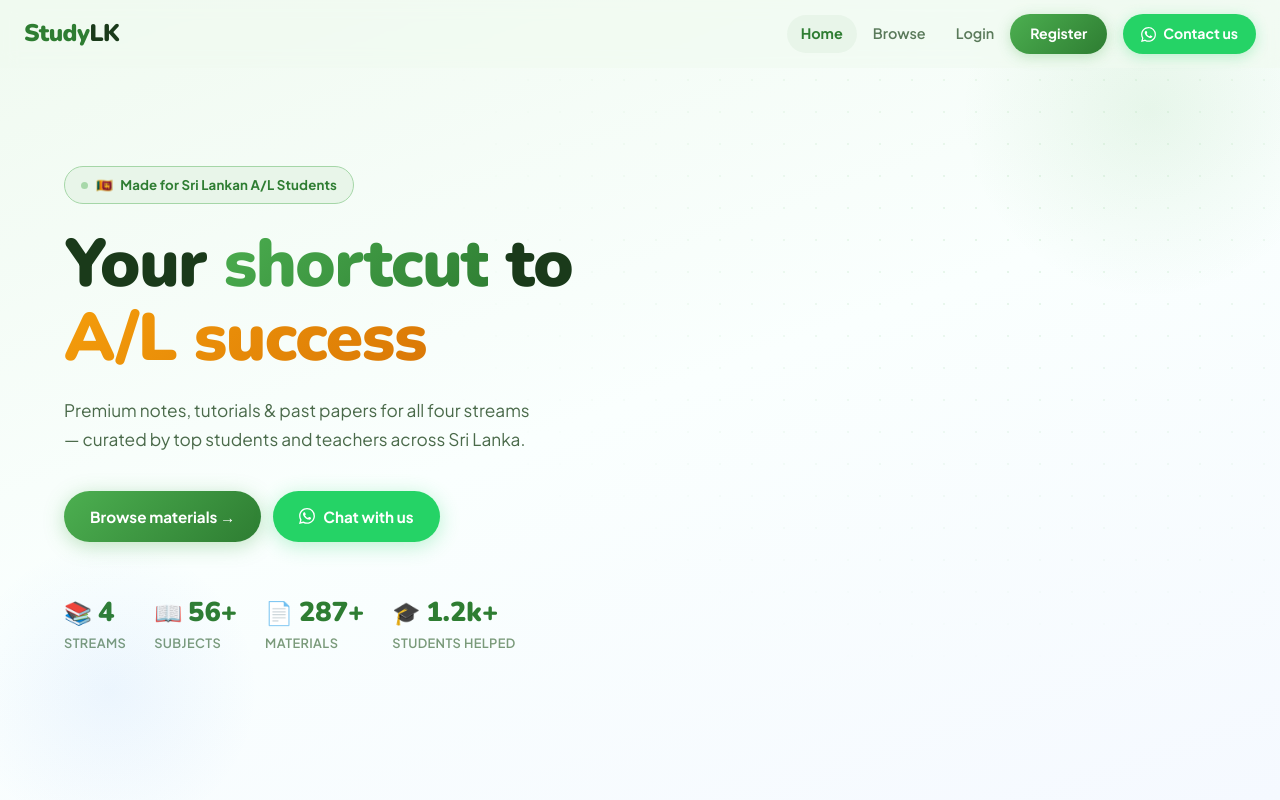
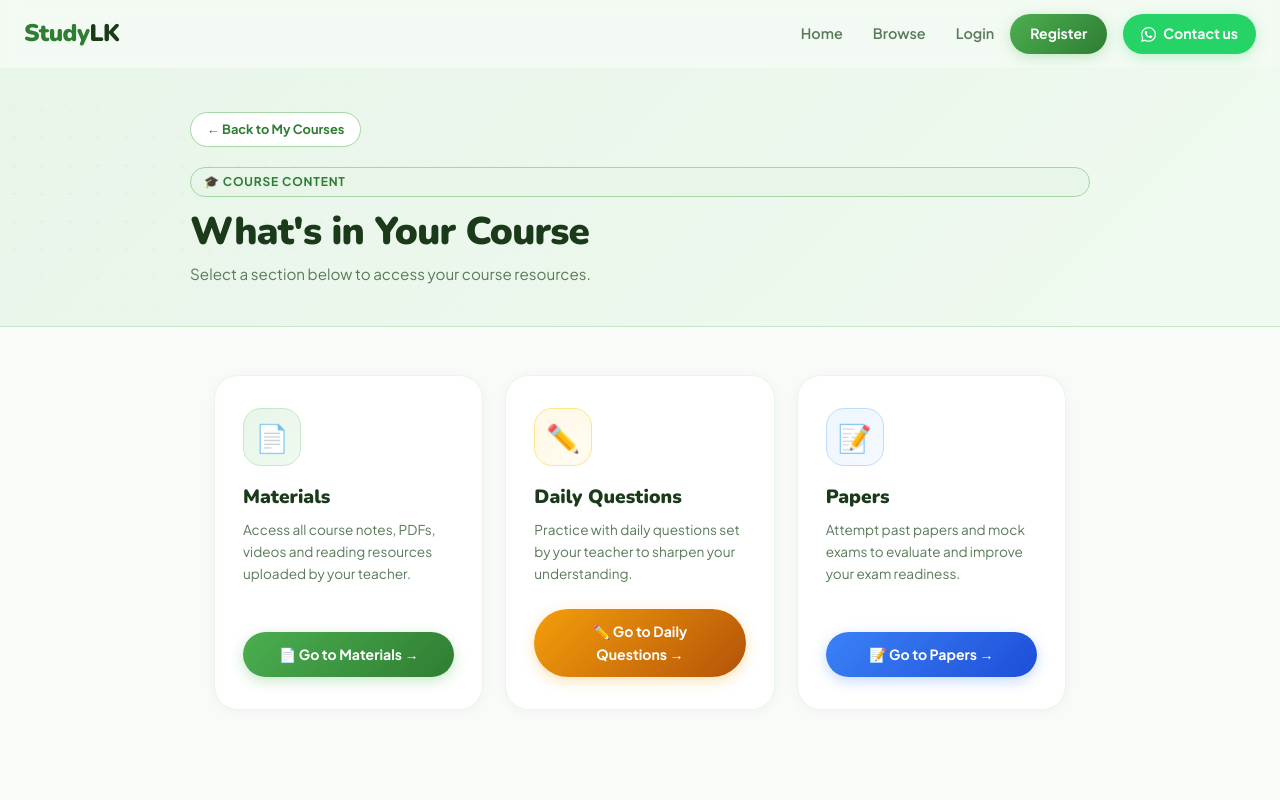
Before and after one commit to DSAN0/studylk, a React (Vite) app: page /my-courses/1/overview in a window 1280 px wide. Before the commit this address led to /. Shown: the top 800 px of the page. Built offline with nearby package versions, Linux system fonts and the light colour scheme.

Commit message:
solve appjxs course over view page

```diff
--- a/src/App.jsx
+++ b/src/App.jsx
@@ -13,6 +13,7 @@
 import Login from './pages/Login'
 import MyCourses from './pages/MyCourses'
 import EnrollCourse from './pages/EnrollCourse'
+import CourseOverview from './pages/CourseOverview'
 import CourseMaterials from './pages/CourseMaterials'
 import DailyQuestions from './pages/DailyQuestions'
 import CoursePapers from './pages/CoursePapers'
@@ -52,6 +53,10 @@
 
           {/* Student Area */}
           <Route path="/my-courses" element={<MyCourses />} />
+          <Route
+            path="/my-courses/:courseId/overview"
+            element={<CourseOverview />}
+          />
           <Route
             path="/my-courses/:courseId/materials"
             element={<CourseMaterials />}
--- /dev/null
+++ b/src/pages/CourseOverview.jsx
@@ -0,0 +1,222 @@
+import { useNavigate, useParams } from 'react-router-dom'
+
+const SECTIONS = [
+  {
+    key: 'materials',
+    icon: '📄',
+    title: 'Materials',
+    description: 'Access all course notes, PDFs, videos and reading resources uploaded by your teacher.',
+    color: '#2E7D32',
+    bg: 'linear-gradient(135deg, #E8F5E9 0%, #F0FAF0 100%)',
+    border: '#C8E6C9',
+    btnBg: 'linear-gradient(135deg, #4CAF50, #2E7D32)',
+    btnShadow: 'rgba(76,175,80,0.30)',
+    path: (id) => `/my-courses/${id}/materials`,
+  },
+  {
+    key: 'daily-questions',
+    icon: '✏️',
+    title: 'Daily Questions',
+    description: 'Practice with daily questions set by your teacher to sharpen your understanding.',
+    color: '#B45309',
+    bg: 'linear-gradient(135deg, #FEF9E7 0%, #FFFBF0 100%)',
+    border: '#FDE68A',
+    btnBg: 'linear-gradient(135deg, #F59E0B, #B45309)',
+    btnShadow: 'rgba(245,158,11,0.30)',
+    path: (id) => `/my-courses/${id}/daily-questions`,
+  },
+  {
+    key: 'papers',
+    icon: '📝',
+    title: 'Papers',
+    description: 'Attempt past papers and mock exams to evaluate and improve your exam readiness.',
+    color: '#1D4ED8',
+    bg: 'linear-gradient(135deg, #EFF6FF 0%, #F5F8FF 100%)',
+    border: '#BFDBFE',
+    btnBg: 'linear-gradient(135deg, #3B82F6, #1D4ED8)',
+    btnShadow: 'rgba(59,130,246,0.30)',
+    path: (id) => `/my-courses/${id}/papers`,
+  },
+]
+
+export default function CourseOverview() {
+  const { courseId } = useParams()
+  const navigate = useNavigate()
+
+  return (
+    <>
+      <BaseStyles />
+      <style>{`
+        .co-section-card {
+          background: white;
+          border-radius: 24px;
+          border: 1.5px solid #E8F5E9;
+          padding: 32px 28px;
+          display: flex;
+          flex-direction: column;
+          gap: 0;
+          box-shadow: 0 2px 14px rgba(0,0,0,0.04);
+          transition: transform 0.22s, box-shadow 0.22s;
+          animation: fadeUp 0.4s ease both;
+        }
+        .co-section-card:hover {
+          transform: translateY(-5px);
+          box-shadow: 0 16px 42px rgba(0,0,0,0.08);
+        }
+        .co-section-card:nth-child(1) { animation-delay: 0.05s; }
+        .co-section-card:nth-child(2) { animation-delay: 0.13s; }
+        .co-section-card:nth-child(3) { animation-delay: 0.21s; }
+
+        .co-go-btn {
+          display: inline-flex; align-items: center; justify-content: center; gap: 7px;
+          font-size: 0.88rem; font-weight: 700;
+          padding: 11px 22px; border-radius: 50px; border: none;
+          cursor: pointer; font-family: 'Plus Jakarta Sans', sans-serif;
+          color: white;
+          transition: transform 0.16s, box-shadow 0.16s;
+          margin-top: auto;
+          width: 100%;
+        }
+        .co-go-btn:hover {
+          transform: translateY(-2px);
+        }
+      `}</style>
+
+      <main style={{
+        minHeight: '100vh',
+        background: '#F8FBF8',
+        paddingTop: 68,
+        fontFamily: "'Plus Jakarta Sans', sans-serif",
+        color: '#1A3A1A',
+      }}>
+
+        {/* ── Hero strip ── */}
+        <section style={{
+          background: 'linear-gradient(135deg, #E8F5E9 0%, #F0FAF0 100%)',
+          borderBottom: '1.5px solid #C8E6C9',
+          padding: '44px 24px 40px',
+          position: 'relative', overflow: 'hidden',
+        }}>
+          <div style={{
+            position: 'absolute', inset: 0, pointerEvents: 'none',
+            backgroundImage: 'radial-gradient(circle, rgba(76,175,80,0.11) 1.5px, transparent 1.5px)',
+            backgroundSize: '28px 28px',
+            maskImage: 'radial-gradient(ellipse 80% 100% at 0% 50%, black 0%, transparent 75%)',
+            WebkitMaskImage: 'radial-gradient(ellipse 80% 100% at 0% 50%, black 0%, transparent 75%)',
+          }} />
+
+          <div style={{ maxWidth: 900, margin: '0 auto', position: 'relative' }}>
+
+            {/* Back button */}
+            <button
+              onClick={() => navigate('/my-courses')}
+              style={{
+                display: 'inline-flex', alignItems: 'center', gap: 6,
+                background: 'white', color: '#2E7D32',
+                border: '1.5px solid #A5D6A7', borderRadius: 50,
+                padding: '6px 16px', fontSize: '0.8rem', fontWeight: 700,
+                cursor: 'pointer', marginBottom: 20,
+                fontFamily: "'Plus Jakarta Sans', sans-serif",
+                transition: 'background 0.16s',
+              }}
+              onMouseEnter={e => e.currentTarget.style.background = '#E8F5E9'}
+              onMouseLeave={e => e.currentTarget.style.background = 'white'}
+            >
+              ← Back to My Courses
+            </button>
+
+            <div style={{
+              display: 'inline-flex', alignItems: 'center', gap: 7,
+              background: '#E8F5E9', color: '#2E7D32',
+              fontWeight: 700, fontSize: '0.75rem',
+              padding: '4px 13px', borderRadius: 50,
+              letterSpacing: '0.07em', textTransform: 'uppercase',
+              marginBottom: 14, border: '1.5px solid #A5D6A7',
+              display: 'block',
+            }}>
+              🎓 Course Content
+            </div>
+
+            <h1 style={{
+              fontFamily: "'Nunito', sans-serif",
+              fontWeight: 900,
+              fontSize: 'clamp(1.8rem, 4vw, 2.4rem)',
+              color: '#1A3A1A', letterSpacing: '-0.02em',
+              marginBottom: 8, lineHeight: 1.1,
+            }}>
+              What's in Your Course
+            </h1>
+            <p style={{ fontSize: '0.95rem', color: '#5A7A5A' }}>
+              Select a section below to access your course resources.
+            </p>
+          </div>
+        </section>
+
+        {/* ── Section cards ── */}
+        <div style={{ maxWidth: 900, margin: '0 auto', padding: '48px 24px 80px' }}>
+          <div style={{
+            display: 'grid',
+            gridTemplateColumns: 'repeat(auto-fill, minmax(260px, 1fr))',
+            gap: 22,
+          }}>
+            {SECTIONS.map(section => (
+              <div key={section.key} className="co-section-card">
+
+                {/* Icon block */}
+                <div style={{
+                  width: 58, height: 58, borderRadius: 18,
+                  background: section.bg,
+                  border: `1.5px solid ${section.border}`,
+                  display: 'flex', alignItems: 'center', justifyContent: 'center',
+                  fontSize: '1.7rem', marginBottom: 20,
+                }}>
+                  {section.icon}
+                </div>
+
+                <h2 style={{
+                  fontFamily: "'Nunito', sans-serif",
+                  fontWeight: 900, fontSize: '1.2rem',
+                  color: '#1A3A1A', marginBottom: 10, lineHeight: 1.2,
+                }}>
+                  {section.title}
+                </h2>
+
+                <p style={{
+                  fontSize: '0.85rem', color: '#5A7A5A',
+                  lineHeight: 1.6, marginBottom: 24, flex: 1,
+                }}>
+                  {section.description}
+                </p>
+
+                <button
+                  className="co-go-btn"
+                  style={{
+                    background: section.btnBg,
+                    boxShadow: `0 4px 14px ${section.btnShadow}`,
+                  }}
+                  onMouseEnter={e => e.currentTarget.style.boxShadow = `0 8px 22px ${section.btnShadow}`}
+                  onMouseLeave={e => e.currentTarget.style.boxShadow = `0 4px 14px ${section.btnShadow}`}
+                  onClick={() => navigate(section.path(courseId))}
+                >
+                  {section.icon} Go to {section.title} →
+                </button>
+              </div>
+            ))}
+          </div>
+        </div>
+      </main>
+    </>
+  )
+}
+
+function BaseStyles() {
+  return (
+    <style>{`
+      @import url('https://fonts.googleapis.com/css2?family=Nunito:wght@900&family=Plus+Jakarta+Sans:wght@400;500;600;700;800&display=swap');
+      @keyframes fadeUp {
+        from { opacity: 0; transform: translateY(18px); }
+        to   { opacity: 1; transform: translateY(0); }
+      }
+    `}</style>
+  )
+}
```
